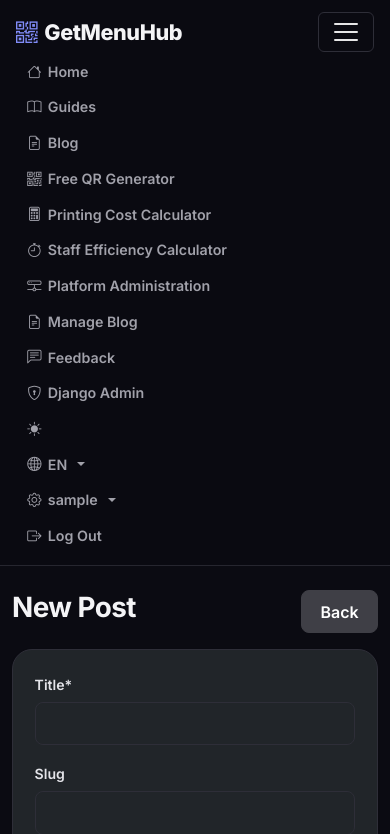
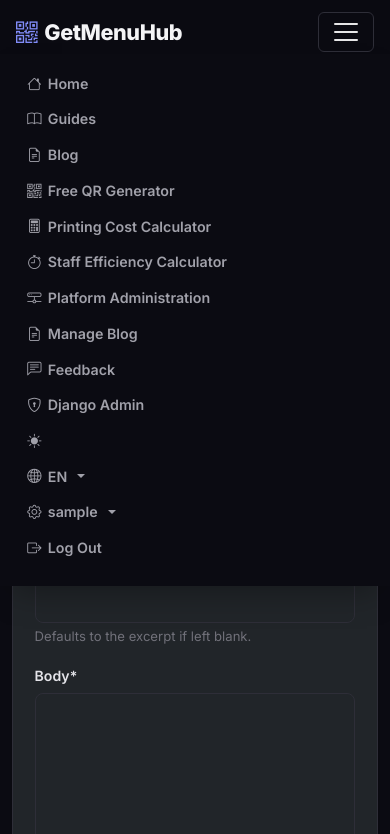
Before and after one commit to jimc4rry/Digital-QR-Platform-Global, a Django app: page /blog/manage/new/ in a window 390 px wide, after a click that opens the changed part. Shown: the top 834 px of the page. Run offline with Django 4.2, Linux system fonts and the light colour scheme; the visitor is signed in with stand-in values (Sample User, id 1); data that the repository does not hold is empty; some libraries are stand-ins or nearby versions.

Commit message:
Fix mobile navbar menu unreachable/unscrollable on small phones
The open hamburger collapse grew in normal document flow with no
height cap, so on short viewports items like Logout could sit below
the fold with no obvious way to reach them. Pin the open collapse as
an absolutely-positioned overlay below the navbar, capped to the
remaining viewport height and independently scrollable.

Co-Authored-By: Claude Sonnet 5 <noreply@anthropic.com>

```diff
--- a/menu-platform/templates/base.html
+++ b/menu-platform/templates/base.html
@@ -78,6 +78,31 @@
             .navbar-expand-lg .navbar-nav {
                 flex-wrap: wrap;
                 row-gap: .25rem;
+            }
+        }
+        /* Below the lg breakpoint there are enough nav items (dashboard,
+           tools, user menu, logout...) that the open menu can be taller
+           than a small phone's screen. Without this it just grows the page
+           in normal flow, so items past the fold - like Logout - are only
+           reachable by scrolling the whole page, which isn't obvious. Turn
+           it into a proper mobile drawer instead: pinned below the navbar,
+           capped to the remaining viewport height, scrollable on its own. */
+        @media (max-width: 991.98px) {
+            .navbar > .container-fluid {
+                position: relative;
+            }
+            .navbar-collapse.show {
+                position: absolute;
+                top: 100%;
+                left: 0;
+                right: 0;
+                max-height: calc(100vh - 4.5rem);
+                overflow-y: auto;
+                -webkit-overflow-scrolling: touch;
+                background: var(--mh-bg);
+                box-shadow: 0 16px 32px -12px rgba(0,0,0,.35);
+                padding: .75rem 1rem 1.25rem;
+                z-index: 1040;
             }
         }
     </style>
```
